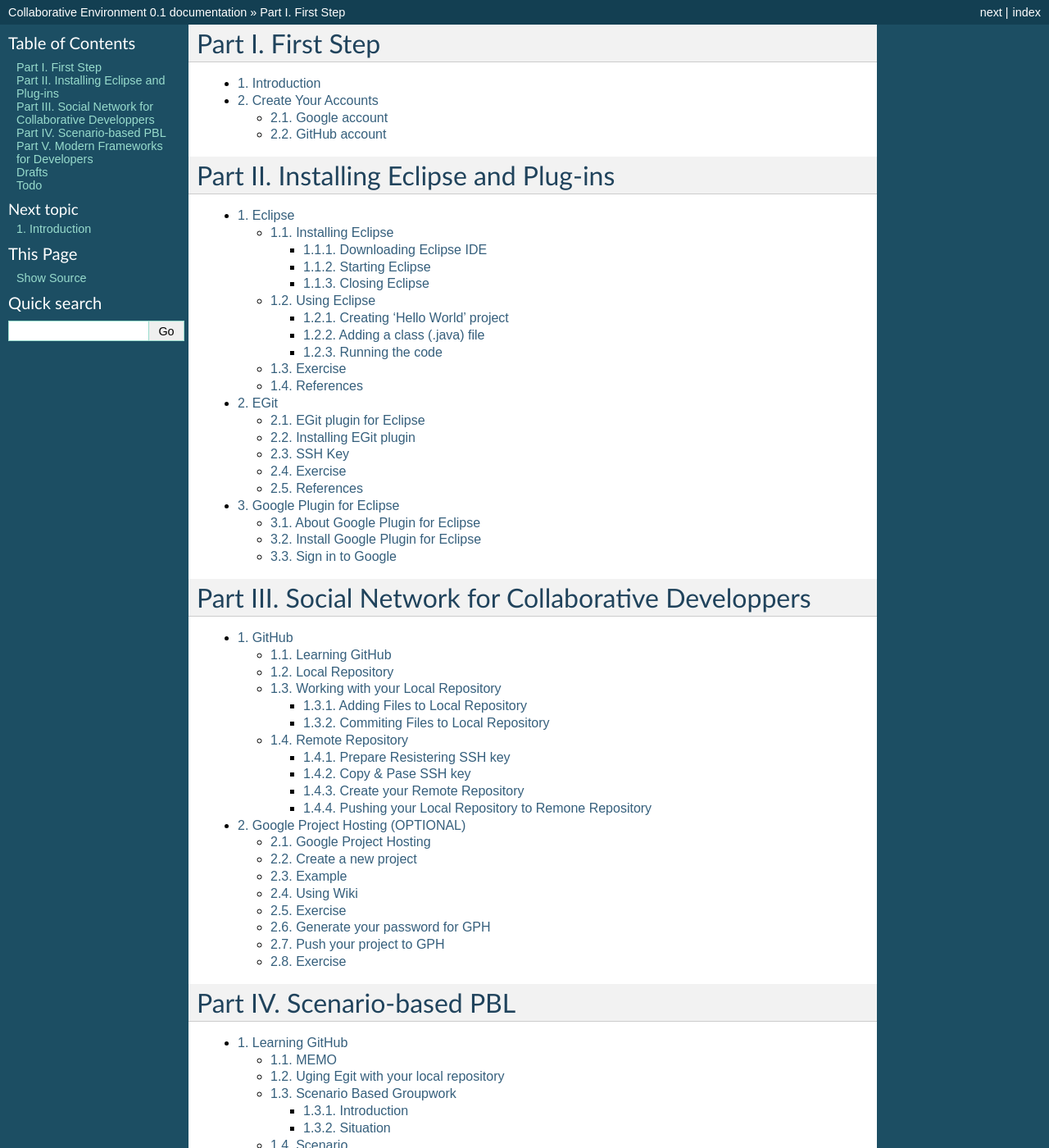
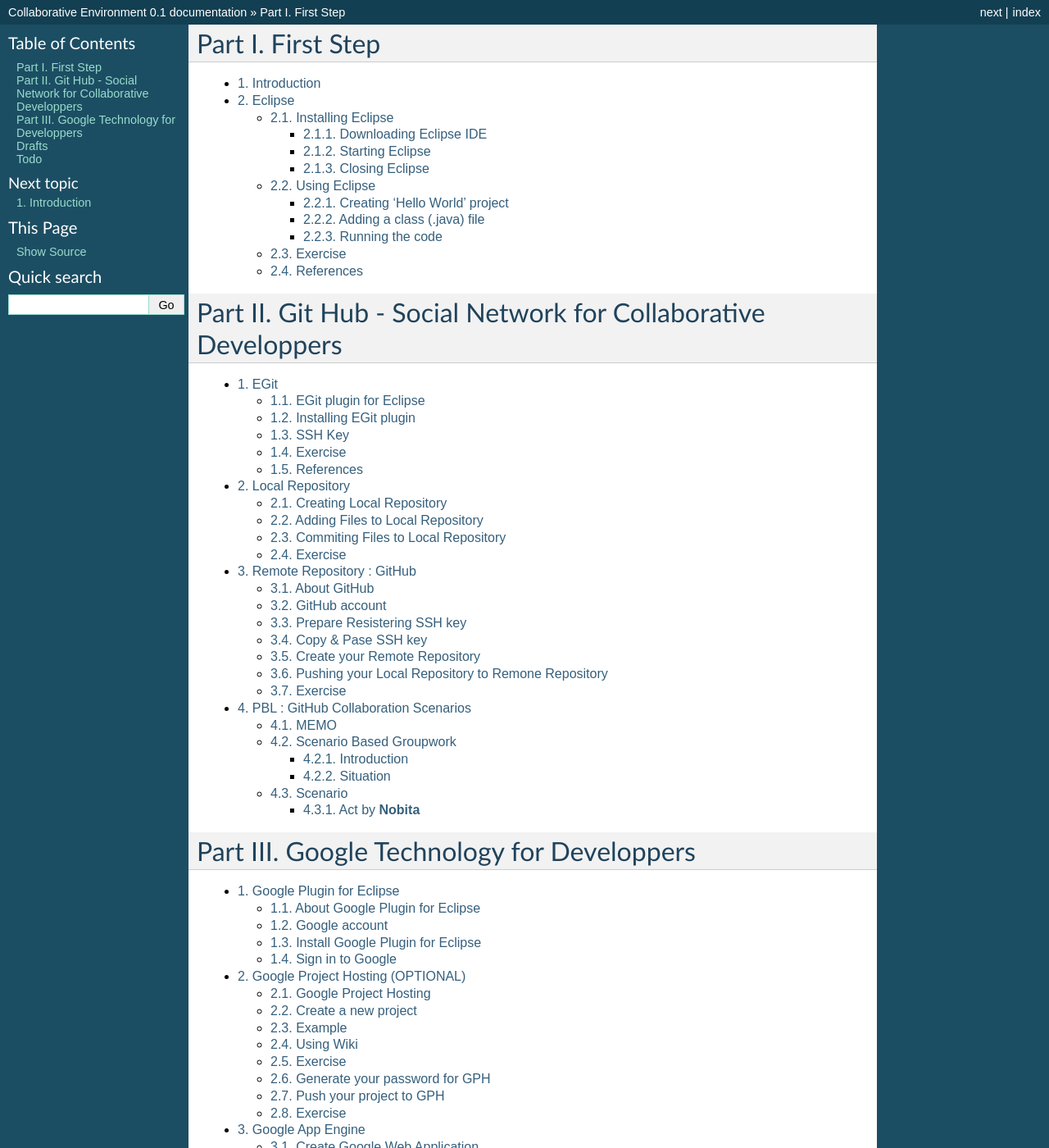
Before and after one commit to ychubachi/collaborative-sde, a Sphinx documentation site: the page built from source/index.rst, in a window 1280 px wide and 1400 px high. Shown: the whole window at 82% size. Built offline with Sphinx 7.4.7, drawn with Linux system fonts in a browser that asks for light colours; some of the changed text lies outside the part shown.

Commit message:
refactoring

```diff
--- a/source/egit.rst
+++ b/source/egit.rst
@@ -68,9 +68,6 @@
 SSH Key
 -------
 
-.. TODO:: Genearte ssh key
-
-
 - Select **Window:Preferences** menu.
 
 .. image:: image/20110825121346.png
--- a/source/git.rst
+++ b/source/git.rst
@@ -1,24 +1,98 @@
-git - command line tool
-=======================
+.. include:: define.rst
 
-http://www8.atwiki.jp/git_jp/pub/git-manual-jp/Documentation/gittutorial.html
+Local Repository
+================
 
+Creating Local Repository
+-------------------------
 
-Git overview
-------------
+At first, create your local repository for git.
+Now your working tree (a set of source codes) are in 'workspace' foleder under the |user home| directory.  After you finish following operation, your working tree will be moved to |git repository| by Eclipse.
 
-.. image:: image/git-overview.png
-   :width: 480
+- Start Eclipse.
 
-::
+.. image:: image/20110826003231.png
+   :width: 480 px
 
-  # git init
-  # git add .
-  # git commit -m 'Initial commit'
-  # git push https://user@code.google.com/p/rstmemo/ master
-  Password:
+- Right-click on your *Hello World* project in Package Explorer.
+- Choose **Team -> Share Projects**.
 
-Refferences
------------
+.. image:: image/20110826003650.png
+   :width: 480 px
 
-- [jp] http://d.hatena.ne.jp/hiratara/20090113/1231810740
+- Select **Git**.
+- Click **Next**.
+
+.. image:: image/20110826003842.png
+   :width: 480 px
+
+- Click **Create** button.
+
+.. image:: image/20110826003939.png
+   :width: 480 px
+
+- Type 'Hello World' at **Name** text field.
+
+.. image:: image/20110826004306.png
+   :width: 480 px
+
+- Click **Finish** button.
+
+.. image:: image/20110826004509.png
+   :width: 480 px
+
+- Click **Finish** button.
+
+.. image:: image/20110826004615.png
+   :width: 480 px
+
+Check that your project name 'Hello World' is now followed by '[Hello World NO-Head'.  This means your working tree has been moved into the git folder under the |user home| directory.
+
+Adding Files to Local Repository
+--------------------------------
+Your files in the 'Hello World' project are not under controlled by git.  'Add' operation make your files under-controlled.
+
+Note that you need to add your new files after you have created them.
+
+- Right-click **Hello World** project item.
+- Choose **Team -> Add**.
+
+.. image:: image/20110826010315.png
+   :width: 480 px
+
+The tiny icon at your 'Hello World' has been changed.
+
+Commiting Files to Local Repository
+-----------------------------------
+You can commit your files to your local repository.
+
+- Right-click **Hello world** project item.
+- Choose **Team -> Commit** menu.
+
+.. image:: image/20110826011350.png
+   :width: 480 px
+
+- Input your commit message, 'Initial commit' in **Commit Message** text area.
+
+.. image:: image/20110826011516.png
+   :width: 480 px
+
+- Click **Commit** button.
+
+.. image:: image/20110826011700.png
+   :width: 480 px
+
+You will find that '[Hello World NO-HEAD]' message has changed to '[Hello World master]'.
+
+The combination of 'Add' and 'Commit' operations is used frequently.
+
+Exercise
+--------
+
+#. Add and Commit a new file
+
+  a. Create 'README.txt' file in your Project
+
+  #. Add it to your local repository
+
+  #. Then, Commit it.
--- a/source/egit-groupwork.rst
+++ b/source/github-pbl.rst
@@ -1,5 +1,5 @@
-Learning GitHub
-===============
+PBL : GitHub Collaboration Scenarios
+====================================
 
 MEMO
 ----
@@ -7,11 +7,10 @@
 - http://d.hatena.ne.jp/zariganitosh/20080905/1220621182
 - http://sourceforge.jp/magazine/09/03/16/0831212
 
-Uging Egit with your local repository
--------------------------------------
 
-- Click right-button at Hello World project in the Package Explorer view.
-- Chose *Team:Share project...* menu.
+- **Nobita** starts a new project
+
+- **Shizuka** helps **Nobita** 's project
 
 Scenario Based Groupwork
 ------------------------
--- a/source/github.rst
+++ b/source/github.rst
@@ -1,105 +1,20 @@
 .. include:: define.rst
 
-GitHub
-======
+Remote Repository : GitHub
+==========================
 
-
-Learning GitHub
----------------
+About GitHub
+------------
 
 Go to `Set Up Git <http://help.github.com/win-set-up-git/>`_ and follow the instructions.
 
-Local Repository
-----------------
+GitHub account
+--------------
 
-At first, create your local repository for git.
-Now your working tree (a set of source codes) are in 'workspace' foleder under the |user home| directory.  After you finish following operation, your working tree will be moved to |git repository| by Eclipse.
-
-- Start Eclipse.
-
-.. image:: image/20110826003231.png
-   :width: 480 px
-
-- Right-click on your *Hello World* project in Package Explorer.
-- Choose **Team -> Share Projects**.
-
-.. image:: image/20110826003650.png
-   :width: 480 px
-
-- Select **Git**.
-- Click **Next**.
-
-.. image:: image/20110826003842.png
-   :width: 480 px
-
-- Click **Create** button.
-
-.. image:: image/20110826003939.png
-   :width: 480 px
-
-- Type 'Hello World' at **Name** text field.
-
-.. image:: image/20110826004306.png
-   :width: 480 px
-
-- Click **Finish** button.
-
-.. image:: image/20110826004509.png
-   :width: 480 px
-
-- Click **Finish** button.
-
-.. image:: image/20110826004615.png
-   :width: 480 px
-
-Check that your project name 'Hello World' is now followed by '[Hello World NO-Head'.  This means your working tree has been moved into the git folder under the |user home| directory.
-
-Working with your Local Repository
-----------------------------------
-
-Adding Files to Local Repository
-~~~~~~~~~~~~~~~~~~~~~~~~~~~~~~~~
-Your files in the 'Hello World' project are not under controlled by git.  'Add' operation make your files under-controlled.
-
-Note that you need to add your new files after you have created them.
-
-- Right-click **Hello World** project item.
-- Choose **Team -> Add**.
-
-.. image:: image/20110826010315.png
-   :width: 480 px
-
-The tiny icon at your 'Hello World' has been changed.
-
-Commiting Files to Local Repository
-~~~~~~~~~~~~~~~~~~~~~~~~~~~~~~~~~~~
-You can commit your files to your local repository.
-
-- Right-click **Hello world** project item.
-- Choose **Team -> Commit** menu.
-
-.. image:: image/20110826011350.png
-   :width: 480 px
-
-- Input your commit message, 'Initial commit' in **Commit Message** text area.
-
-.. image:: image/20110826011516.png
-   :width: 480 px
-
-- Click **Commit** button.
-
-.. image:: image/20110826011700.png
-   :width: 480 px
-
-You will find that '[Hello World NO-HEAD]' message has changed to '[Hello World master]'.
-
-The combination of 'Add' and 'Commit' operations is used frequently.
-
-Remote Repository
------------------
+#. Create your new account at `Sign up for GitHub <https://github.com/signup/free>`_ page.
 
 Prepare Resistering SSH key
-~~~~~~~~~~~~~~~~~~~~~~~~~~~
+---------------------------
 - With your web browser, Go to GitHub web page.
 - Log-in with your account.
 
@@ -129,7 +44,7 @@
 Keep your web browser opened.
 
 Copy & Pase SSH key
-~~~~~~~~~~~~~~~~~~~
+-------------------
 Move back to Eclipse.
 
 - Choose **Window -> Preferences**
@@ -184,7 +99,7 @@
 Now, your SSH key generated by Eclipse has been resistered to GitHub account.
 
 Create your Remote Repository
-~~~~~~~~~~~~~~~~~~~~~~~~~~~~~
+-----------------------------
 - Go back to the top page of GitHub.
 
 .. image:: image/20110826044241.png
@@ -212,7 +127,7 @@
 
 
 Pushing your Local Repository to Remone Repository
-~~~~~~~~~~~~~~~~~~~~~~~~~~~~~~~~~~~~~~~~~~~~~~~~~~
+--------------------------------------------------
 Move to Eclipse again.
 
 - Right-click **Hello world** project item.
@@ -279,3 +194,9 @@
    :width: 480 px
 
 Your working tree is now pushed to the remote repository.
+
+Exercise
+--------
+
+#. Tell your GitHub account name to your group members.
+#. Search your group members and follow them.
--- a/source/gpe.rst
+++ b/source/gpe.rst
@@ -6,6 +6,12 @@
 
 - http://code.google.com/intl/en/eclipse/
 - http://code.google.com/intl/en/eclipse/docs/getting_started.html
+
+Google account
+--------------
+
+#. If you do not have a google account or want to have a new one, create your `Google accounts <https://www.google.com/accounts/NewAccount>`_ .
+#. Tell your Google account name to your group members.
 
 Install Google Plugin for Eclipse
 ---------------------------------
--- a/source/index.rst
+++ b/source/index.rst
@@ -6,50 +6,34 @@
 Part I. First Step
 ==================
 
+.. toctree::
+   :maxdepth: 3
+   :numbered:
+
+   introduction
+   eclipse
+
+Part II. Git Hub - Social Network for Collaborative Developpers
+===============================================================
 
 .. toctree::
    :maxdepth: 3
    :numbered:
 
-   introduction
-   accounts
+   egit
+   git
+   github
+   github-pbl
 
-Part II. Installing Eclipse and Plug-ins
-========================================
+Part III. Google Technology for Developpers
+===========================================
 
 .. toctree::
    :maxdepth: 3
    :numbered:
 
-   eclipse
-   egit
    gpe
-
-Part III. Social Network for Collaborative Developpers
-======================================================
-
-.. toctree::
-   :maxdepth: 3
-   :numbered:
-
-   github
    gph
-
-Part IV. Scenario-based PBL
-===========================
-
-.. toctree::
-   :maxdepth: 3
-   :numbered:
-
-   egit-groupwork
-
-Part V. Modern Frameworks for Developers
-========================================
-.. toctree::
-   :maxdepth: 3
-   :numbered:
-
    gae
    android
 
```
Also changed, not shown: other parts of source/index.rst (+0 -1 lines), source/accounts.rst (deleted, +0 -15 lines).
